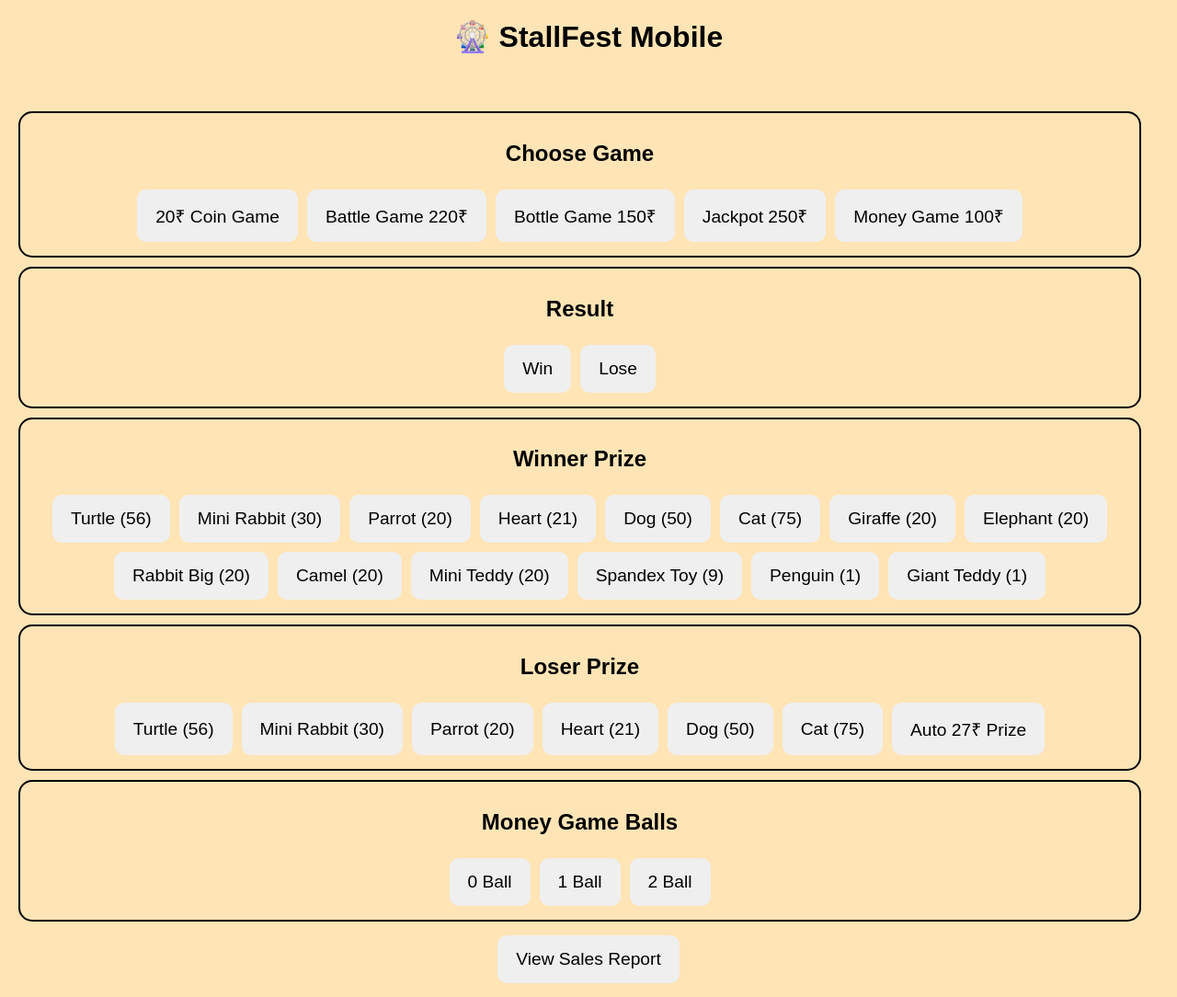
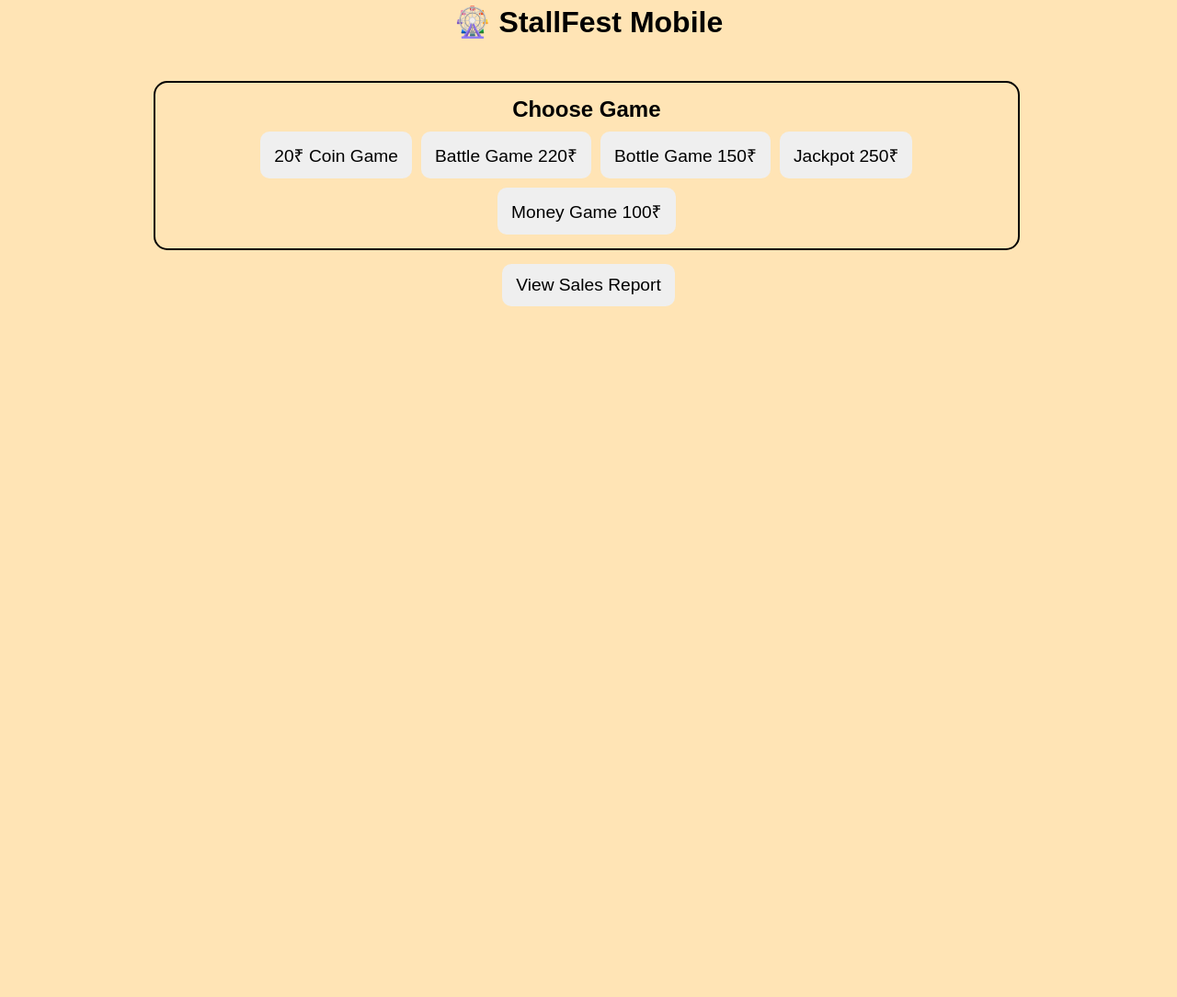
Before and after one commit to 1styearcs-creator/stallfest1, a Flask app: page / in a window 1280 px wide. Shown: the whole page at 92% size. After the commit the page ends 333 px from the top, so only its background shows below. Run offline with Flask 3, Linux system fonts and the light colour scheme; data comes from the database, SQL or seed files in the repository.

Commit message:
Update index.html

```diff
--- a/templates/index.html
+++ b/templates/index.html
@@ -11,12 +11,12 @@ body {
     margin:0;
     padding:0;
 }
-h1,h2 {text-align:center;}
+h1,h2 {text-align:center; margin:5px 0;}
 .container {padding:10px; display:flex; flex-direction:column; align-items:center;}
 button {
     font-size:1.2em;
     margin:5px;
-    padding:15px 20px;
+    padding:12px 15px;
     border:none;
     border-radius:10px;
     cursor:pointer;
@@ -24,9 +24,10 @@ button {
 button.selected {background-color:#ff69b4; color:white;}
 button.winner {background-color:#32CD32; color:white;}
 button.loser {background-color:#FF4500; color:white;}
-.message {margin:10px; font-size:1.3em; font-weight:bold; text-align:center; color:#00008B;}
+.message {margin:10px; font-size:1.2em; font-weight:bold; text-align:center; color:#00008B;}
 .game-section {border:2px solid #000; border-radius:15px; padding:10px; margin:10px; width:95%;}
 .flex-buttons {display:flex; flex-wrap:wrap; justify-content:center;}
+.play-btn {background-color:#1E90FF;color:white;font-size:1.3em;padding:12px 20px;margin-top:10px;}
 </style>
 </head>
 <body>
@@ -35,70 +36,114 @@ button.loser {background-color:#FF4500; color:white;}
 
 <div class="message" id="message">{{ message }}</div>
 
-<form method="POST">
+<form method="POST" id="gameForm">
+
 <div class="game-section">
 <h2>Choose Game</h2>
 <div class="flex-buttons">
-<button type="submit" name="game" value="20" onclick="selectBtn(this)">20₹ Coin Game</button>
-<button type="submit" name="game" value="Battle" onclick="selectBtn(this)">Battle Game 220₹</button>
-<button type="submit" name="game" value="150" onclick="selectBtn(this)">Bottle Game 150₹</button>
-<button type="submit" name="game" value="250" onclick="selectBtn(this)">Jackpot 250₹</button>
-<button type="submit" name="game" value="Money" onclick="selectBtn(this)">Money Game 100₹</button>
-</div>
-</div>
-
-<div class="game-section">
-<h2>Result</h2>
-<div class="flex-buttons">
-<button type="submit" name="result" value="Win" onclick="selectBtn(this)">Win</button>
-<button type="submit" name="result" value="Lose" onclick="selectBtn(this)">Lose</button>
-</div>
-</div>
-
-<div class="game-section">
-<h2>Winner Prize</h2>
-<div class="flex-buttons">
-{% for item in inventory %}
-<button type="submit" name="winner" value="{{item}}" onclick="selectBtn(this)">{{item}} ({{inventory[item]['qty']}})</button>
+{% for g, label in [('20','20₹ Coin Game'),('Battle','Battle Game 220₹'),('150','Bottle Game 150₹'),('250','Jackpot 250₹'),('Money','Money Game 100₹')] %}
+<button type="button" onclick="selectGame('{{g}}', this)">{{label}}</button>
 {% endfor %}
 </div>
 </div>
 
-<div class="game-section">
+<div class="game-section" id="resultSection" style="display:none;">
+<h2>Result</h2>
+<div class="flex-buttons">
+<button type="button" onclick="selectResult('Win', this)">Win</button>
+<button type="button" onclick="selectResult('Lose', this)">Lose</button>
+</div>
+</div>
+
+<div class="game-section" id="winnerSection" style="display:none;">
+<h2>Winner Prize</h2>
+<div class="flex-buttons">
+{% for item in inventory %}
+<button type="button" onclick="selectWinner('{{item}}', this)">{{item}} ({{inventory[item]['qty']}})</button>
+{% endfor %}
+</div>
+</div>
+
+<div class="game-section" id="loserSection" style="display:none;">
 <h2>Loser Prize</h2>
 <div class="flex-buttons">
 {% for item in inventory %}
 {% if inventory[item]['cp']==27 %}
-<button type="submit" name="loser" value="{{item}}" onclick="selectBtn(this)">{{item}} ({{inventory[item]['qty']}})</button>
+<button type="button" onclick="selectLoser('{{item}}', this)">{{item}} ({{inventory[item]['qty']}})</button>
 {% endif %}
 {% endfor %}
-<button type="submit" name="loser" value="" onclick="selectBtn(this)">Auto 27₹ Prize</button>
+<button type="button" onclick="selectLoser('AUTO', this)">Auto 27₹ Prize</button>
 </div>
 </div>
 
-<div class="game-section">
+<div class="game-section" id="moneySection" style="display:none;">
 <h2>Money Game Balls</h2>
 <div class="flex-buttons">
-<button type="submit" name="money_ball" value="0" onclick="selectBtn(this)">0 Ball</button>
-<button type="submit" name="money_ball" value="1" onclick="selectBtn(this)">1 Ball</button>
-<button type="submit" name="money_ball" value="2" onclick="selectBtn(this)">2 Ball</button>
+<button type="button" onclick="selectMoney('0', this)">0 Ball</button>
+<button type="button" onclick="selectMoney('1', this)">1 Ball</button>
+<button type="button" onclick="selectMoney('2', this)">2 Ball</button>
 </div>
 </div>
 
-<div class="flex-buttons">
+<button type="submit" class="play-btn" id="playBtn" style="display:none;">Play Game</button>
+
+<div class="flex-buttons" style="margin-top:10px;">
 <a href="/report"><button type="button">View Sales Report</button></a>
 </div>
+
+<input type="hidden" name="game" id="gameInput">
+<input type="hidden" name="result" id="resultInput">
+<input type="hidden" name="winner" id="winnerInput">
+<input type="hidden" name="loser" id="loserInput">
+<input type="hidden" name="money_ball" id="moneyInput">
 
 </form>
 </div>
 
 <script>
-function selectBtn(btn){
-    // Remove selected from siblings
-    let buttons = btn.parentNode.querySelectorAll('button');
+let selectedGame="",selectedResult="",selectedWinner="",selectedLoser="",selectedMoney="";
+
+function highlightBtn(btn, parentSelector){
+    let buttons = document.querySelectorAll(parentSelector+' button');
     buttons.forEach(b=>b.classList.remove('selected'));
     btn.classList.add('selected');
 }
+
+function selectGame(game, btn){
+    selectedGame = game;
+    document.getElementById("gameInput").value=game;
+    highlightBtn(btn,'div.flex-buttons');
+    document.getElementById("resultSection").style.display="flex";
+    document.getElementById("winnerSection").style.display="flex";
+    document.getElementById("loserSection").style.display="flex";
+    document.getElementById("moneySection").style.display=(game=="Money")?"flex":"none";
+    document.getElementById("playBtn").style.display="inline-block";
+}
+
+function selectResult(res, btn){
+    selectedResult = res;
+    document.getElementById("resultInput").value=res;
+    highlightBtn(btn,'#resultSection');
+}
+
+function selectWinner(winner, btn){
+    selectedWinner = winner;
+    document.getElementById("winnerInput").value=winner;
+    highlightBtn(btn,'#winnerSection');
+}
+
+function selectLoser(loser, btn){
+    selectedLoser = loser;
+    document.getElementById("loserInput").value=loser;
+    highlightBtn(btn,'#loserSection');
+}
+
+function selectMoney(ball, btn){
+    selectedMoney = ball;
+    document.getElementById("moneyInput").value=ball;
+    highlightBtn(btn,'#moneySection');
+}
+
 </script>
 
 </body>
```
